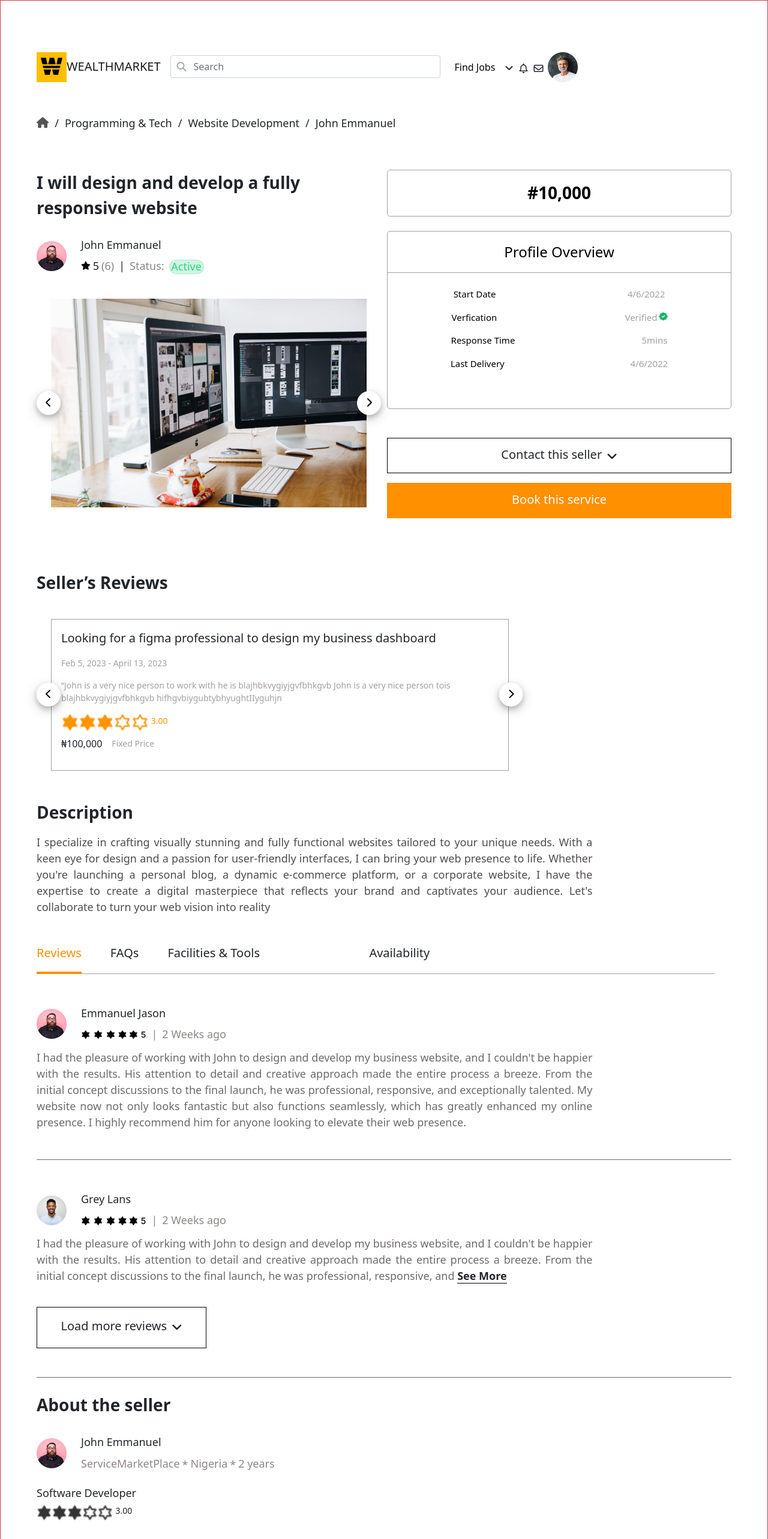
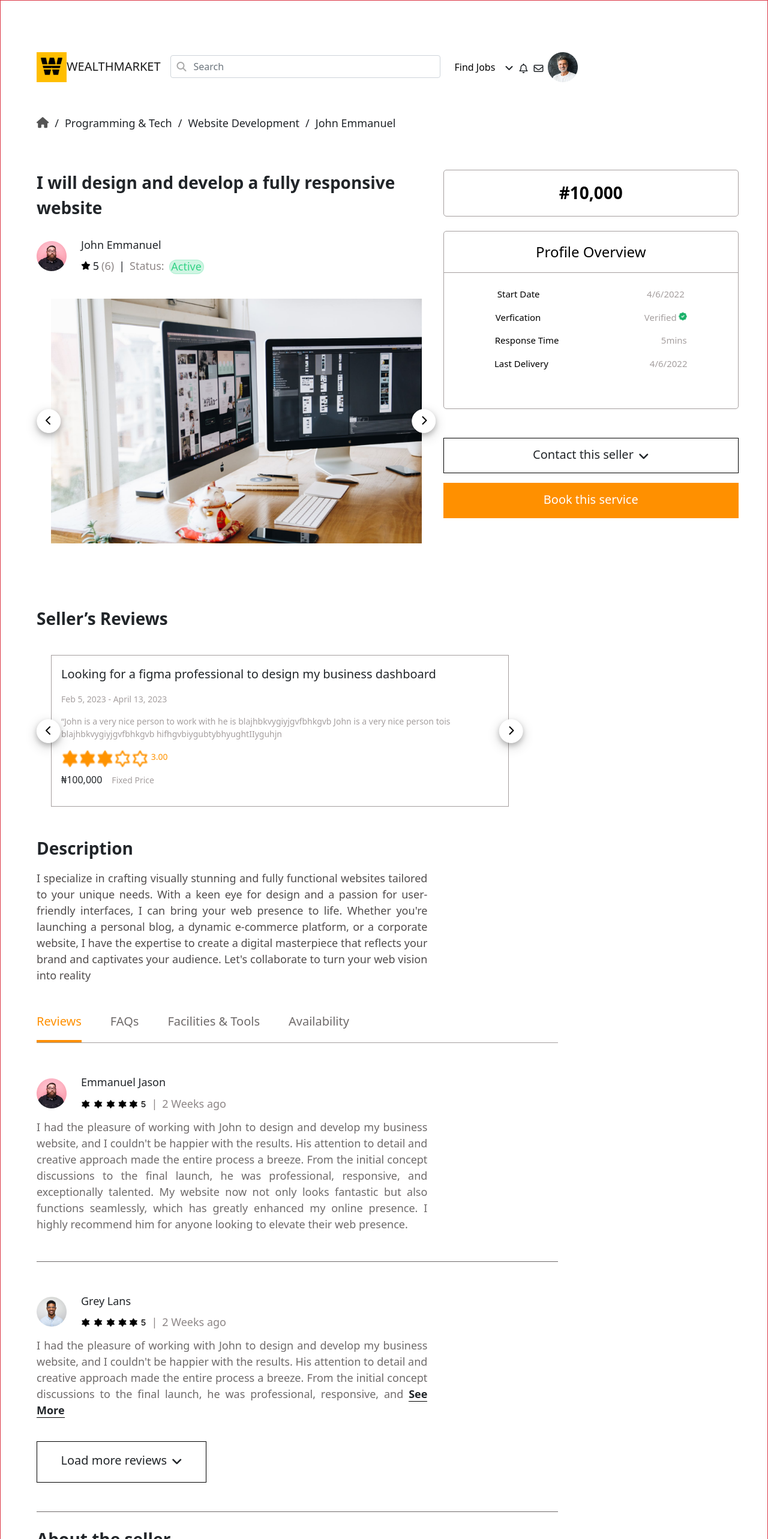
Before and after one commit to DevZibah/Angular-UI-Practice, an Angular app: page / in a window 1280 px wide. Shown: the top 2566 px of the page at 60% size. Built offline with nearby package versions, Linux system fonts and the light colour scheme.

Commit message:
done with the business contacting seller first page

```diff
--- a/src/app/buyer-Contacting-Seller/buyer-contacting-seller.component.css
+++ b/src/app/buyer-Contacting-Seller/buyer-contacting-seller.component.css
@@ -124,6 +124,13 @@
 .asterisk1 {
   font-size: 16px;
 }
+.tabs {
+  border-bottom: 1px solid #a59f9f;
+}
+.starNum1 {
+  transform: translateY(-20.8%);
+  font-size: 11px !important;
+}
 /* styles for min-width:768px */
 @media (min-width: 768px) {
   .houseIcon {
@@ -158,11 +165,6 @@
     height: 14px;
     margin-top: -1.6px;
   }
-  .grid {
-    display: grid;
-    grid-template-columns: repeat(2, 1fr);
-    grid-gap: 10px;
-  }
   .main-sell {
     width: 70%;
   }
@@ -178,13 +180,20 @@
     margin-top: 1px !important;
   }
   .starNum1 {
-    font-size: 12px;
+    transform: translateY(-16%) !important;
+    font-size: 14px !important;
   }
-  .desc-text {
-    width: 80%;
+  .desc,
+  .desc-text,
+  .tabs {
+    width: 75%;
   }
-  .avail {
-    width: 25rem;
+}
+
+@media (min-width: 950px) {
+  .starNum1 {
+    transform: translateY(-13%) !important;
+    font-size: 18px !important;
   }
 }
 /* styles for min-width:1024px */
@@ -281,13 +290,13 @@
   }
   .date,
   .starNum,
-  .fixPr,
-  .starNum1 {
+  .fixPr {
     font-size: 14px !important;
     font-weight: 400 !important;
   }
   .starNum1 {
-    margin-top: -1px !important;
+    transform: translateY(-13%) !important;
+    font-size: 18px !important;
   }
   .fixPr {
     margin-top: 1.6px !important;
@@ -311,12 +320,6 @@
     width: 283px !important;
     height: 69px !important;
   }
-  .facilTools {
-    width: 35rem;
-  }
-  .avail p {
-    margin-left: -11rem !important;
-  }
   .asterisk1 {
     margin-top: 2.5px;
   }
@@ -330,3 +333,32 @@
     margin-top: 10px !important;
   }
 }
+@media (min-width: 1440px) {
+  nav {
+    border: 1px solid red;
+  }
+  .has-search {
+    width: 643px !important;
+    margin-left: 4rem;
+  }
+  .div-job {
+    margin-left: 3rem;
+  }
+  .bell,
+  .envelop {
+    margin-left: 3rem !important;
+  }
+  .navImg img {
+    margin-left: 3rem !important;
+  }
+  .starImg1 {
+    width: 75px !important;
+    height: 15px !important;
+  }
+  /* .sec-two {
+    width: 823px;
+  }
+  .div-gap {
+    border: 1px solid red;
+  } */
+}
--- a/src/app/buyer-Contacting-Seller/buyer-contacting-seller.component.html
+++ b/src/app/buyer-Contacting-Seller/buyer-contacting-seller.component.html
@@ -4,9 +4,7 @@
       <div class="container-fluid d-flex justify-content-between">
         <div class="d-flex mt-md-2">
           <img src="../assets/image1.svg" alt="icon" class="image1icon" />
-          <p class="navbar-brand text-uppercase iconText">
-            wealthmarket
-          </p>
+          <p class="navbar-brand text-uppercase iconText">wealthmarket</p>
         </div>
         <button
           class="navbar-toggler nav-toggle"
@@ -27,7 +25,7 @@
               <input type="text" class="form-control" placeholder="Search" />
             </div>
             <li class="nav-item d-flex div-job">
-              <p class="nav-link ms-lg-3" style="color: #000000;">Find Jobs</p>
+              <p class="nav-link ms-lg-3" style="color: #000000">Find Jobs</p>
               <i class="fa-solid fa-angle-down arrdownIcon ms-2"></i>
             </li>
             <li class="nav-item mb-3 bell">
@@ -59,8 +57,8 @@
     </section>
     <!-- main section-one -->
     <main class="main-sec mt-lg-4">
-      <div class="grid">
-        <section>
+      <div class="row">
+        <section class="col-md-7">
           <p class="firstText">
             I will design and develop a fully responsive website
           </p>
@@ -104,7 +102,7 @@
             </div>
           </article>
         </section>
-        <section class="p-4 text-center p-md-0">
+        <section class="p-4 text-center p-md-0 col-md-5">
           <div
             class="div-price"
             style="
@@ -113,7 +111,9 @@
               border-radius: 5px;
             "
           >
-            <p class="firstText thouText mt-2 mt-lg-3" style="height: 25px">#10,000</p>
+            <p class="firstText thouText mt-2 mt-lg-3" style="height: 25px">
+              #10,000
+            </p>
           </div>
           <section
             class="mt-4"
@@ -243,18 +243,21 @@
       </main>
       <!-- review section -->
       <main class="mt-5">
-        <div class="d-flex fw-bold figmaText" style="font-size: 14px">
-          <div style="border-bottom: 4px solid #ff9000">
+        <div
+          class="d-flex fw-bold figmaText tabs"
+          style="font-size: 14px; color: #6e6a6a"
+        >
+          <div class="facilTools" style="border-bottom: 4px solid #ff9000">
             <p style="color: #ff9000">Reviews</p>
           </div>
-          <div style="border-bottom: 1px solid #a59f9f">
-            <p class="ms-3 ms-md-5">FAQs</p>
+          <div class="facilTools">
+            <p class="ms-3 ms-md-4 ms-lg-5">FAQs</p>
           </div>
-          <div class="facilTools" style="border-bottom: 1px solid #a59f9f">
-            <p class="ms-3 ms-md-5">Facilities & Tools</p>
+          <div class="facilTools">
+            <p class="ms-3 ms-md-4 ms-lg-5">Facilities & Tools</p>
           </div>
-          <div class="avail" style="border-bottom: 1px solid #a59f9f">
-            <p class="ms-3 ms-md-5">Availability</p>
+          <div class="facilTools">
+            <p class="ms-3 ms-md-4 ms-lg-5">Availability</p>
           </div>
         </div>
         <section>
@@ -354,7 +357,7 @@
                 src="../assets/starImg1.png"
                 alt=""
               />
-              <p class="ms-1 starNum1" style="margin-top: -2px">3.00</p>
+              <p class="ms-1 starNum1">3.00</p>
             </div>
           </article>
           <article class="mt-md-3">
```
